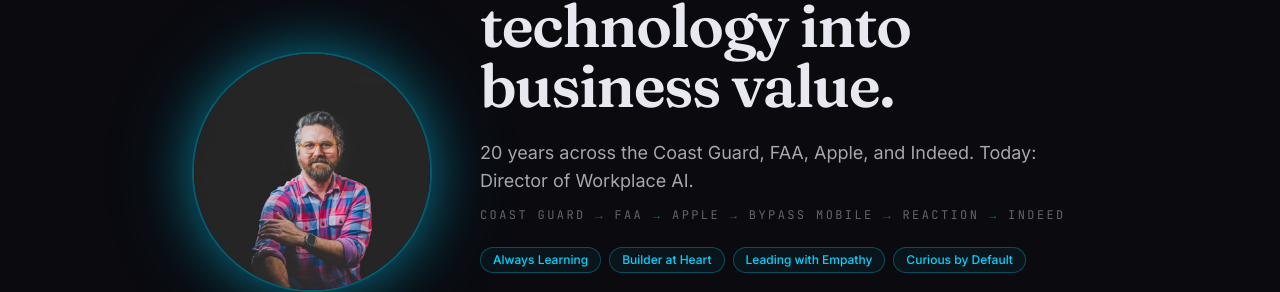
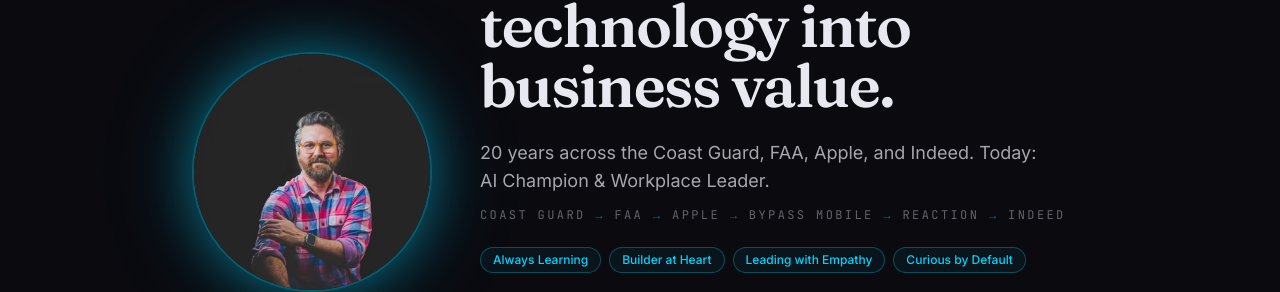
Before and after one commit to powellness1985/chrispowell.ai, a React (Vite) app: page / in a window 1280 px wide. Shown: the part 324-616 px from the top of the page. Built offline with nearby package versions, Linux system fonts and the light colour scheme.

Commit message:
Update hero subheadline: AI Champion & Workplace Leader

```diff
--- a/src/components/ParticleHero.jsx
+++ b/src/components/ParticleHero.jsx
@@ -260,7 +260,7 @@
               }`}
               style={d(350)}
             >
-              20 years across the Coast Guard, FAA, Apple, and Indeed. Today: Director of Workplace AI.
+              20 years across the Coast Guard, FAA, Apple, and Indeed. Today: AI Champion & Workplace Leader.
             </p>
 
             <p
```
